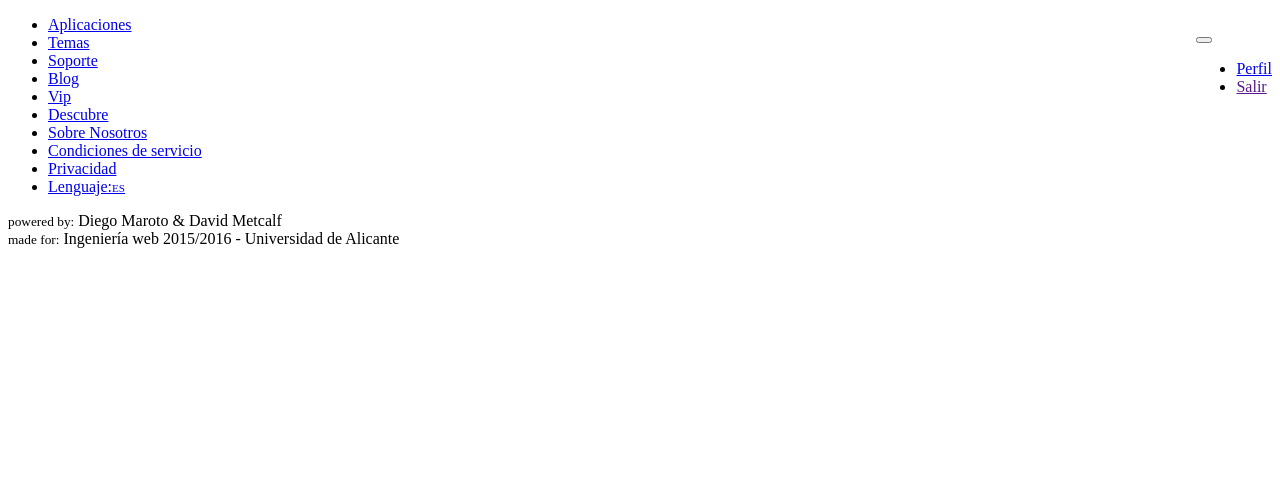
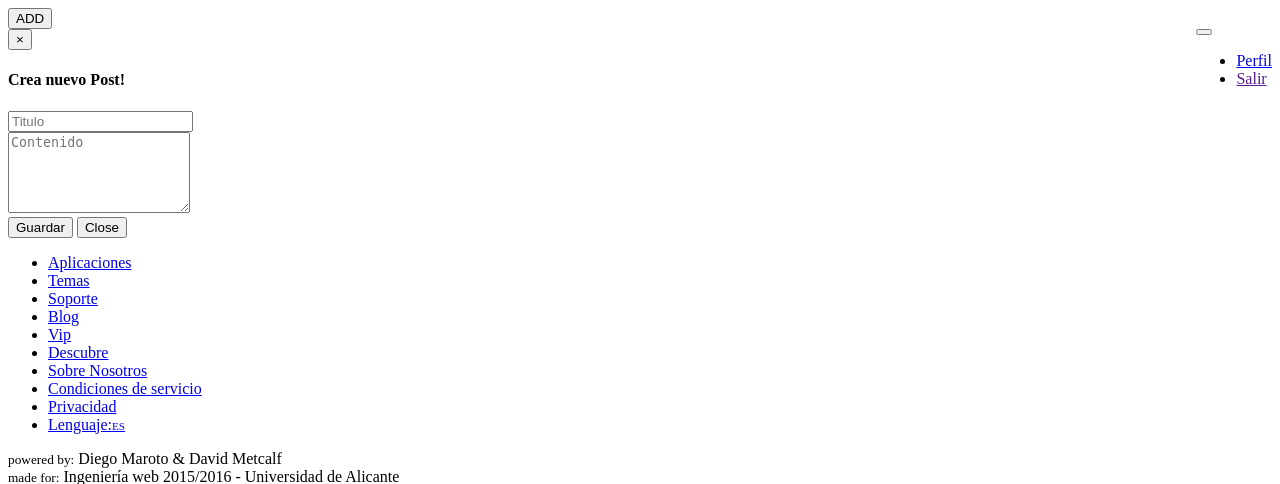
Before and after one commit to DiegoMGar/iw_wordpress, a PHP site: the page made by application/views/blog-admin-header.php in a window 1280 px wide. Shown: the top 484 px of the page. Run offline with PHP 8.4, Linux system fonts and the light colour scheme; the template is opened without the code that fills it: most values are stand-ins (such as "Sample title", 1, 10 or a date in 2020); data that the repository does not hold is empty.

Commit message:
Added crud for adding new post in blog.

```diff
--- a/application/views/blog-admin-header.php
+++ b/application/views/blog-admin-header.php
@@ -1,4 +1,7 @@
 <div class="container" style="color: black;">
+
+	<button type="button" class="btn btn-primary" data-toggle="modal" data-target="#addPost">ADD</button>
+
 	<div class="dropdown" style="float: right; margin-top:10px;">
 	  <button class="btn btn-primary dropdown-toggle" type="button" data-toggle="dropdown"><?php echo $this->session->name ?>
 	  <span class="caret"></span></button>
@@ -8,3 +11,40 @@
 	  </ul>
 	</div>
 </div>
+
+<!-- Modal addPost-->
+<div id="addPost" class="modal fade" role="dialog" style="color: black;">
+  <div class="modal-dialog">
+    <!-- Modal content-->
+    <div class="modal-content">
+      <div class="modal-header">
+        <button type="button" class="close" data-dismiss="modal">&times;</button>
+        <h4 class="modal-title">Crea nuevo Post!</h4>
+      </div>
+      <form class="form col-md-12 center-block" name="addPost" action="<?php echo base_url('/blog/addPost/' . $url);?>" method="post">
+      	<div class="modal-body">
+            <div class="form-group">
+              <input type="text" class="form-control input-lg" placeholder="Titulo" name="titulo" required>
+            </div>
+            <div class="form-group">
+              <textarea class="form-control" rows="5" id="contenido" name="contenido" placeholder="Contenido" required></textarea>
+            </div>
+	      </div>
+	      <div class="modal-footer">
+	      	<button class="btn btn-primary" type="submit" value="Submit" id="saveBut">Guardar</button>
+	        <button type="button" class="btn btn-default" data-dismiss="modal">Close</button>
+	      </div>
+      </form>
+    </div>
+
+  </div>
+</div>
+
+<script>
+	$('#saveBut').click(function(e) {
+	  if ($('input').val() === '' && $('textarea').val() === '') {
+	    e.preventDefault();
+	    alert('input is empty');
+	  }
+	});
+</script>
```
Also changed, not shown: application/controllers/Blog.php (+26 -2 lines).
